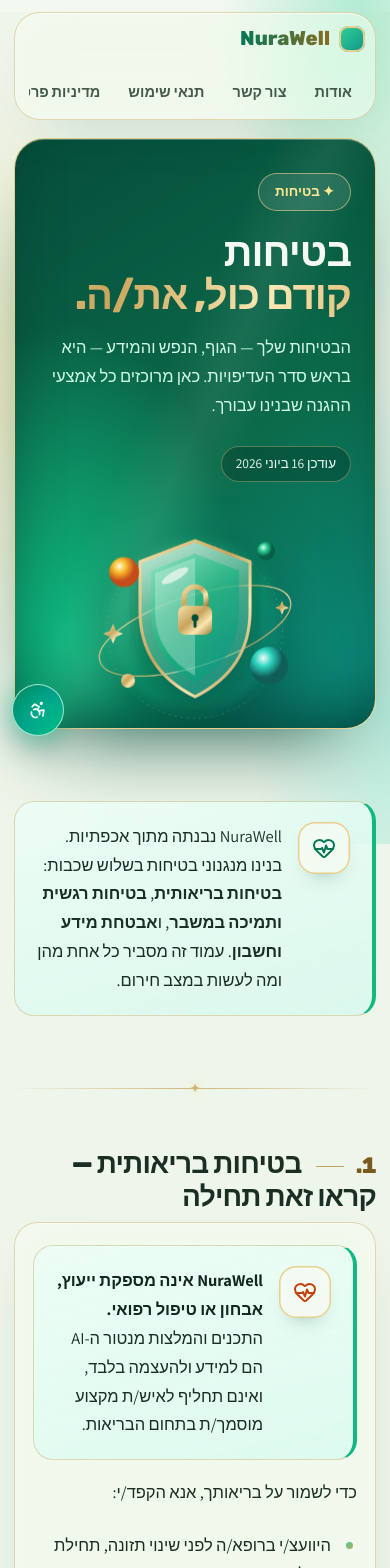
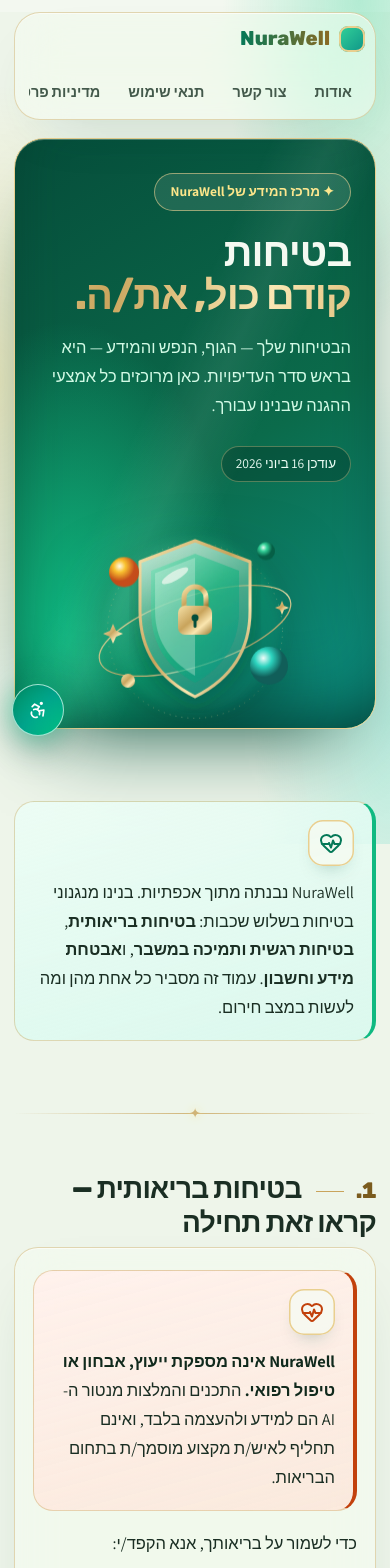
Before and after one commit to danielsbhaucc-dot/NuraWell, a Next.js app in the folder apps/web/: page /safety in a window 390 px wide. Shown: the top 1568 px of the page. Built offline with nearby package versions, Linux system fonts and the light colour scheme.

Commit message:
public pages polish: callout tones, TOC width, mobile callouts, hero eyebrow (#214)
Co-authored-by: Or (Grok Bot) <bot@nurawell.ai>

```diff
--- a/apps/web/app/legal-v2.css
+++ b/apps/web/app/legal-v2.css
@@ -57,7 +57,7 @@
 .ld-stat strong { display: block; font-family: var(--f-display); font-size: 20px; } .ld-stat small { font-size: 15px; }
 
 /* TOC */
-.ld-toc { position: sticky; top: 80px; z-index: 20; margin-top: 40px !important; border-radius: 999px; padding: 6px; width: max-content; max-width: 100% !important; overflow-x: auto; scrollbar-width: none; }
+.ld-toc { position: sticky; top: 80px; z-index: 20; margin-top: 40px !important; border-radius: 999px; padding: 6px; width: max-content; max-width: min(1120px, 100%) !important; overflow-x: auto; scrollbar-width: none; }
 .ld-toc ol { list-style: none; display: flex; gap: 2px; margin: 0; padding: 0; }
 .ld-toc a { display: flex; align-items: center; gap: 7px; white-space: nowrap; text-decoration: none; color: var(--mut); font-weight: 600; font-size: 14px; padding: 8px 15px; border-radius: 999px; transition: background .25s, color .25s; }
 .ld-toc-n { font-size: 11px; font-weight: 800; color: var(--gold-ink); font-variant-numeric: tabular-nums; }
@@ -112,8 +112,8 @@
 .ld-prose strong { color: #10291c; }
 .ld-group > .ld-callout:first-child { margin-top: var(--gap); }
 .ld-callout, .ld .ld-callout { display: flex; gap: 16px; align-items: flex-start; border-radius: var(--r-m); padding: 20px 22px; margin: 0 0 18px; background: linear-gradient(165deg, rgba(236,253,245,.9), rgba(204,251,241,.55)); border: 1px solid var(--bd); border-inline-start: 4px solid #10b981; }
-.ld-callout--warn { background: linear-gradient(165deg, rgba(255,251,235,.95), rgba(254,243,199,.7)); border-inline-start-color: #d97706; }
-.ld-callout--danger { background: linear-gradient(165deg, rgba(255,241,236,.95), rgba(254,226,214,.7)); border-inline-start-color: #c2410c; }
+.ld .ld-callout--warn { background: linear-gradient(165deg, rgba(255,251,235,.95), rgba(254,243,199,.7)); border-inline-start-color: #d97706; }
+.ld .ld-callout--danger { background: linear-gradient(165deg, rgba(255,241,236,.95), rgba(254,226,214,.7)); border-inline-start-color: #c2410c; }
 .ld-callout--danger .ld-ib { color: #c2410c; } .ld-callout--warn .ld-ib { color: #b45309; }
 .ld-callout-body { flex: 1; min-width: 0; }
 
@@ -159,6 +159,8 @@
   .ld-acc-body { padding: 20px 18px 22px; } .ld-panel { padding: 22px 18px; border-radius: 24px; }
   .ld-quote { padding: 28px 22px; border-radius: 26px; display: block; }
   .ld .legal-emergency-grid { grid-template-columns: 1fr 1fr; }
+  .ld .ld-callout { flex-direction: column; gap: 12px; padding: 18px; }
+  .ld-ib { width: 46px; height: 46px; border-radius: 15px; }
   /* Table -> labelled cards */
   .ld-table thead { position: absolute; width: 1px; height: 1px; overflow: hidden; clip: rect(0 0 0 0); }
   .ld-table, .ld-table tbody, .ld-table tr, .ld-table th, .ld-table td { display: block; width: 100%; }
--- a/apps/web/components/legal/LegalShell.tsx
+++ b/apps/web/components/legal/LegalShell.tsx
@@ -25,7 +25,7 @@ export function LegalShell({
 }) {
   return (
     <LdChrome
-      eyebrow={title}
+      eyebrow="מרכז המידע של NuraWell"
       title={title}
       titleAccent={titleAccent}
       lead={subtitle}
```
